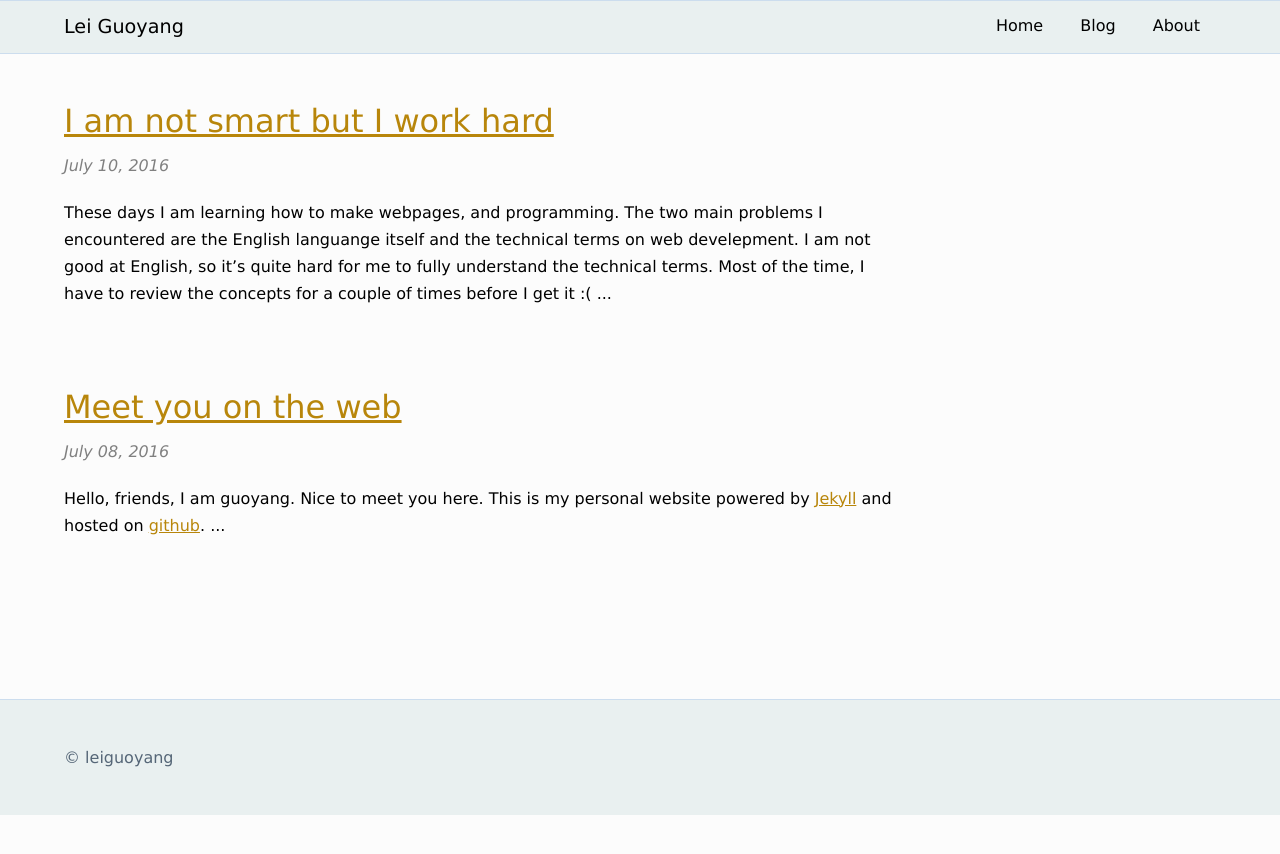
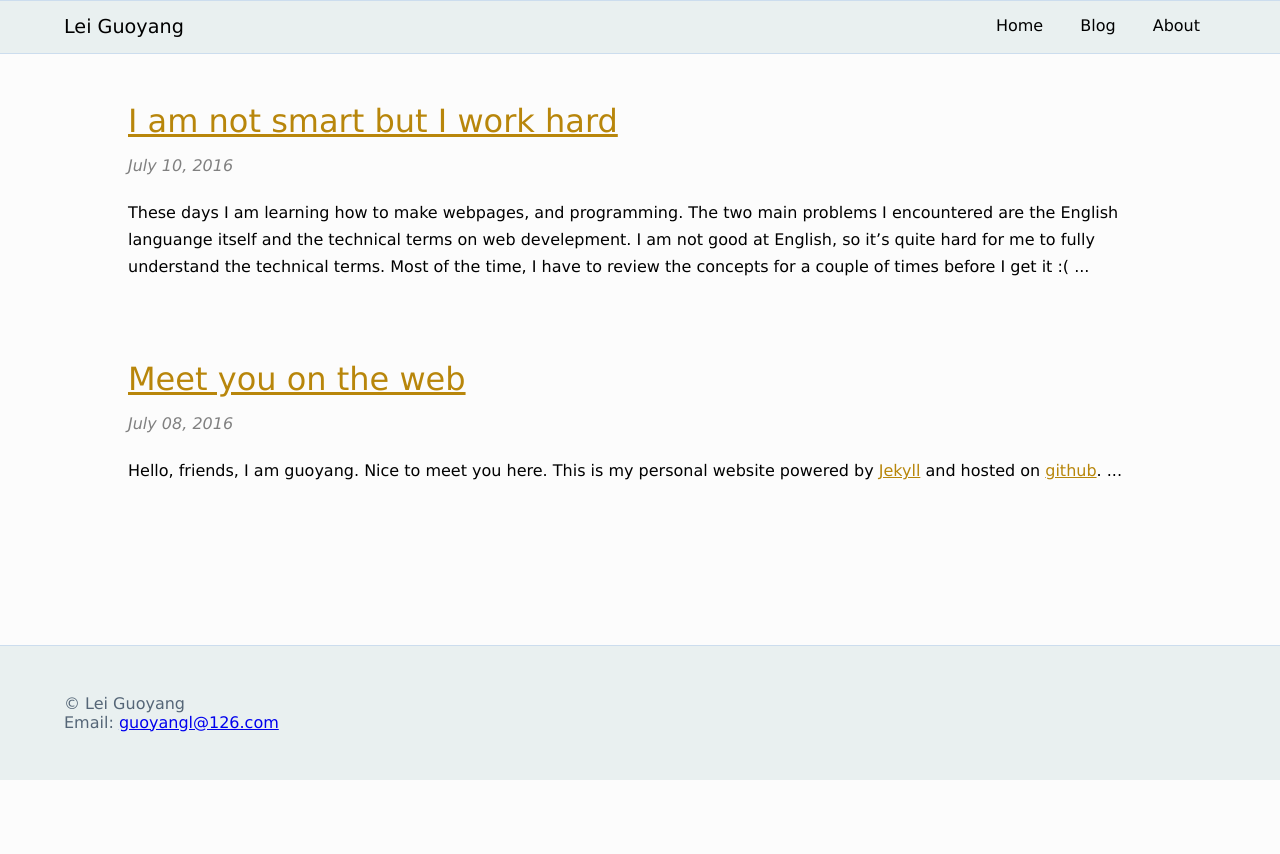
Before and after one commit to leiguoyang/leiguoyang.github.io, a Jekyll site: the page built from index.html, in a window 1280 px wide. Shown: the top 854 px of the page. Built offline with Jekyll 4.4.1, drawn with Linux system fonts in a browser that asks for light colours.

Commit message:
add a favicon to my page, add my email address to the footer, change the padding of the main section for pc

```diff
--- a/_layouts/default.html
+++ b/_layouts/default.html
@@ -3,6 +3,7 @@
 	<head>
 		<title>{{ page.title }}</title>
 		<meta charset="utf-8">
+		<meta rel="Shortcut Icon" href="/images/favicon.ico" type="image/x-icon">
 		<meta name="viewport" content="width=device-width, initial-scale=1.0">
 		<link rel="stylesheet" href="/css/main.css">
 		<!--link to personal computer-->
@@ -28,7 +29,8 @@
 		</section>
 
 		<footer>
-			&copy; leiguoyang
+			&copy; Lei Guoyang<br>
+			Email: <a href="mailto:guoyangl@126.com">guoyangl@126.com</a>
 		</footer>
 	</body>
 </html>
--- a/css/pc.css
+++ b/css/pc.css
@@ -5,8 +5,8 @@ body {
 }
 
 #main {
-  padding-left: 5%;
-  padding-right: 30%;
+  padding-left: 10%;
+  padding-right: 10%;
 }
 
 nav {
```
Also changed, not shown: images/favicon.ico (added).
